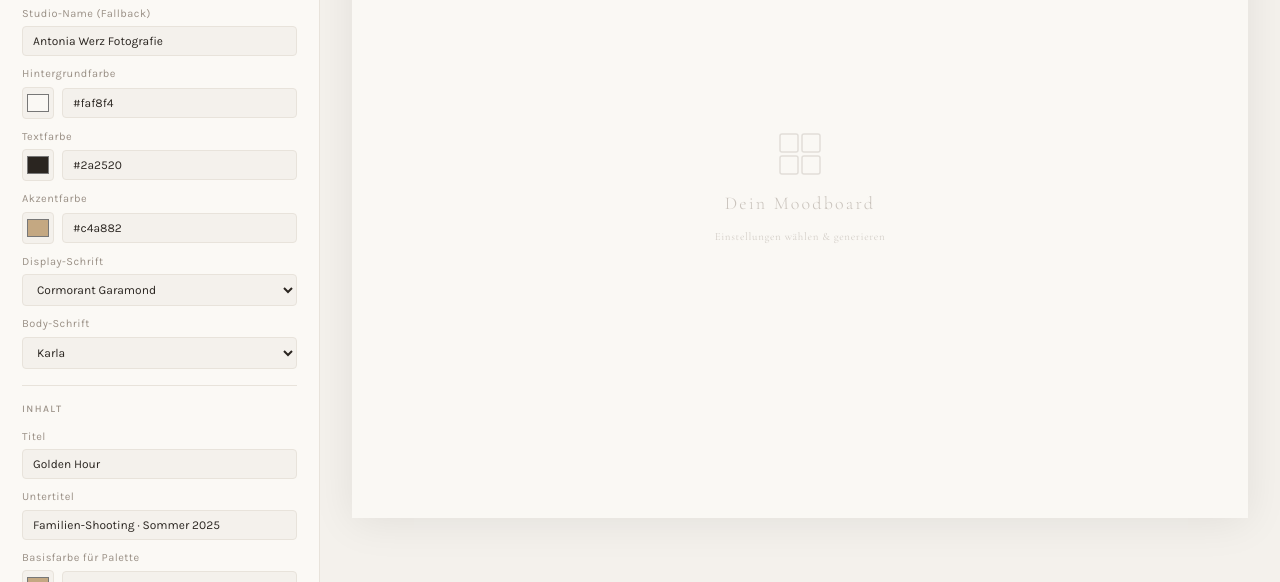
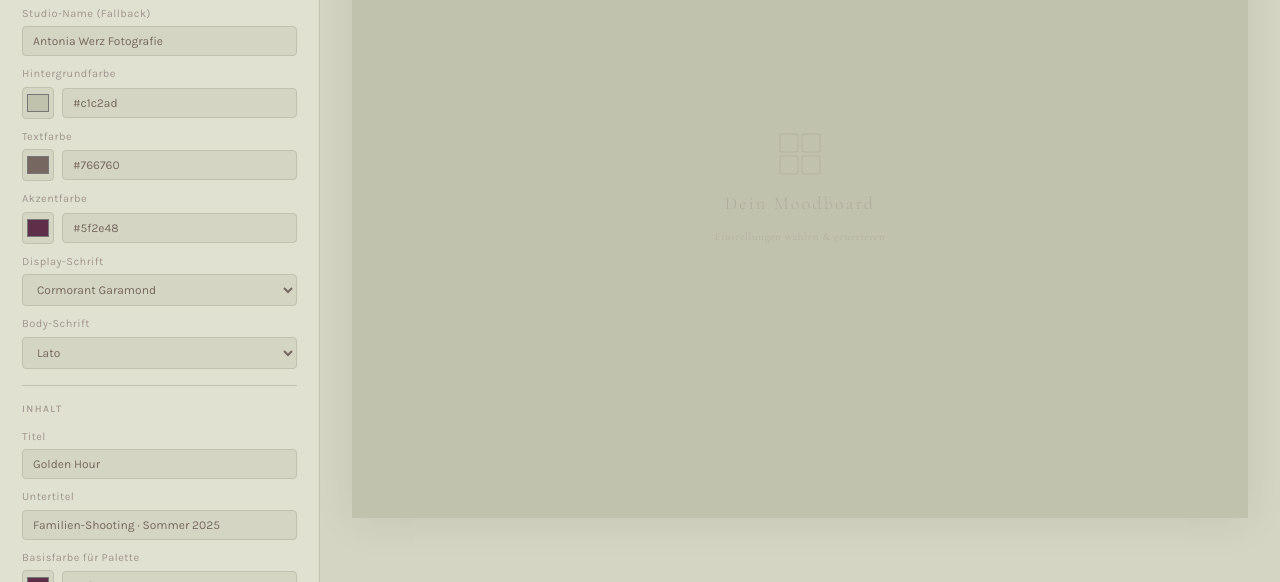
Before and after one commit to antoniawerzfotografie/moodboardgenerator-aw, a website: page index.html in a window 1280 px wide. Shown: the part 218-800 px from the top of the page. Drawn offline with nearby package versions, Linux system fonts and the light colour scheme; a web font is replaced by a local one.

Commit message:
Add files via upload

```diff
--- a/index.html
+++ b/index.html
@@ -12,16 +12,16 @@
   *, *::before, *::after { box-sizing: border-box; margin: 0; padding: 0; }
 
   :root {
-    --ui-bg: #f4f1ec;
-    --ui-card: #fbf9f5;
-    --ui-border: #e8e3db;
-    --ui-text: #2a2520;
-    --ui-muted: #9a9086;
-    --ui-accent: #2a2520;
-    --mb-bg: #faf8f4;
-    --mb-ink: #2a2520;
-    --mb-accent: #c4a882;
-    --mb-line: rgba(42,37,32,0.12);
+    --ui-bg: #d4d5c2;
+    --ui-card: #e0e1d0;
+    --ui-border: #c1c2ad;
+    --ui-text: #766760;
+    --ui-muted: #a09590;
+    --ui-accent: #5f2e48;
+    --mb-bg: #c1c2ad;
+    --mb-ink: #766760;
+    --mb-accent: #5f2e48;
+    --mb-line: rgba(118,103,96,0.15);
   }
 
   body {
@@ -670,18 +670,18 @@
 
     <label>Hintergrundfarbe</label>
     <div class="color-row">
-      <input type="color" id="colorBg" value="#faf8f4">
-      <input type="text" id="colorBgHex" value="#faf8f4" maxlength="7" placeholder="#faf8f4">
+      <input type="color" id="colorBg" value="#c1c2ad">
+      <input type="text" id="colorBgHex" value="#c1c2ad" maxlength="7" placeholder="#c1c2ad">
     </div>
     <label>Textfarbe</label>
     <div class="color-row">
-      <input type="color" id="colorInk" value="#2a2520">
-      <input type="text" id="colorInkHex" value="#2a2520" maxlength="7" placeholder="#2a2520">
+      <input type="color" id="colorInk" value="#766760">
+      <input type="text" id="colorInkHex" value="#766760" maxlength="7" placeholder="#766760">
     </div>
     <label>Akzentfarbe</label>
     <div class="color-row">
-      <input type="color" id="colorAccent" value="#c4a882">
-      <input type="text" id="colorAccentHex" value="#c4a882" maxlength="7" placeholder="#c4a882">
+      <input type="color" id="colorAccent" value="#5f2e48">
+      <input type="text" id="colorAccentHex" value="#5f2e48" maxlength="7" placeholder="#5f2e48">
     </div>
 
     <label>Display-Schrift</label>
@@ -696,8 +696,8 @@
     <select id="fontBody">
       <option value="'Inter', sans-serif">Inter</option>
       <option value="'Montserrat', sans-serif">Montserrat</option>
-      <option value="'Karla', sans-serif" selected>Karla</option>
-      <option value="'Lato', sans-serif">Lato</option>
+      <option value="'Karla', sans-serif">Karla</option>
+      <option value="'Lato', sans-serif" selected>Lato</option>
       <option value="'Work Sans', sans-serif">Work Sans</option>
     </select>
   </div>
@@ -712,8 +712,8 @@
 
     <label>Basisfarbe für Palette</label>
     <div class="color-row">
-      <input type="color" id="paletteBase" value="#c4a882">
-      <input type="text" id="paletteBaseHex" value="#c4a882" maxlength="7">
+      <input type="color" id="paletteBase" value="#5f2e48">
+      <input type="text" id="paletteBaseHex" value="#5f2e48" maxlength="7">
     </div>
     <div style="margin-top:6px; font-size:10px; color:var(--ui-muted)">oder Foto hochladen →</div>
     <div class="upload-zone" style="margin-top:6px;" onclick="document.getElementById('palettePhoto').click()">
@@ -890,7 +890,7 @@ function updateSwatches() {
     if(el) el.style.background = c;
   });
 }
-generatePalette('#c4a882');
+generatePalette('#5f2e48');
 
 // ─── COLOR SYNC ───
 function syncColorPair(pickerEl, textEl, cssVar) {
@@ -1082,7 +1082,7 @@ Antworte NUR mit einem JSON-Array ohne Markdown oder sonstige Erklärungen:
 [{"piece":"Name","details":"Material, Schnitt (max 12 Wörter)","color_hex":"#xxxxxx"}]`;
 
   try {
-    const resp = await fetch('/api/clothing', {
+    const resp = await fetch('https://api.anthropic.com/v1/messages', {
       method: 'POST',
       headers: {'Content-Type':'application/json'},
       body: JSON.stringify({
```
